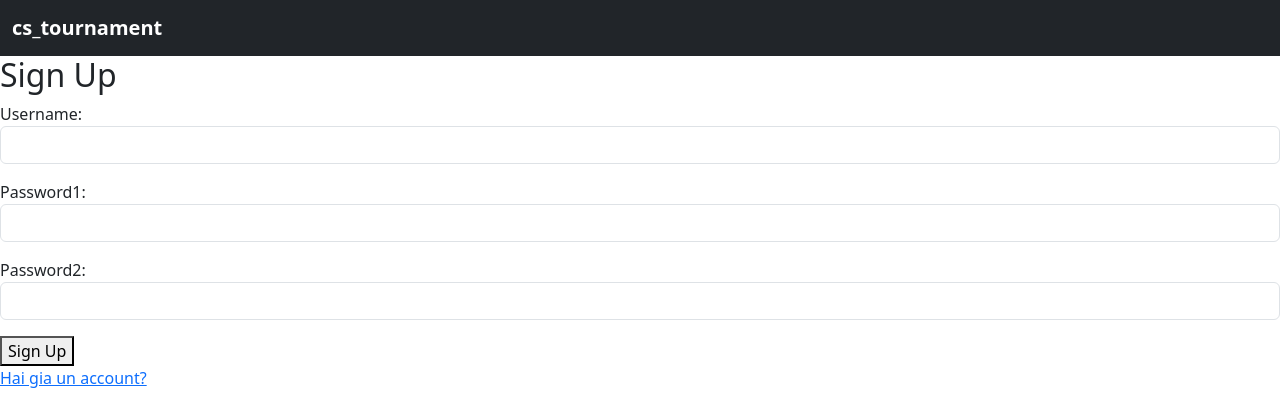
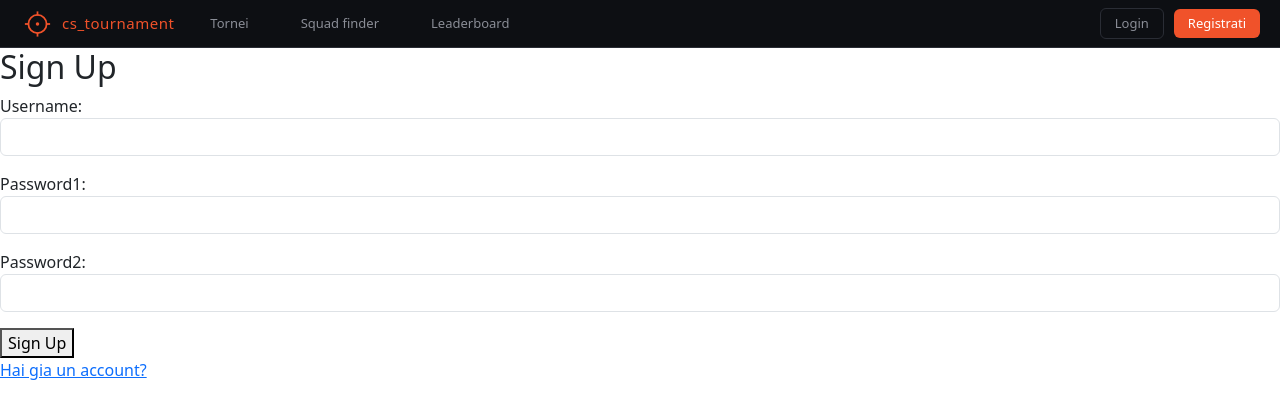
Before and after one commit to Fedez0/cs_tournamet, a Django app: page /signup/ in a window 1280 px wide. Shown: the top 420 px of the page. Run offline with Django 5.2, Linux system fonts and the light colour scheme.

Commit message:
Refactor header and home page templates; update navigation and user authentication links. Add logo SVG and favicon. Create new HTML templates for squad management and squad finder with corresponding styles.

```diff
--- a/config/settings.py
+++ b/config/settings.py
@@ -122,5 +122,8 @@ USE_TZ = True
 # https://docs.djangoproject.com/en/6.0/howto/static-files/
 
 STATIC_URL = 'static/'
+STATIC_ROOT = BASE_DIR / 'static'
+STATICFILES_DIRS = [BASE_DIR / 'static']   # dove tieni i file durante lo sviluppo
+STATIC_ROOT = BASE_DIR / 'staticfiles'     # output di collectstatic (produzione)
 MEDIA_URL = '/media/'
 MEDIA_ROOT = BASE_DIR / 'media'
--- a/core/templates/base.html
+++ b/core/templates/base.html
@@ -4,7 +4,70 @@
     <meta charset="UTF-8">
     <meta name="viewport" content="width=device-width, initial-scale=1">
     <title>cs_tournament</title>
+    {% load static %}
+    <link rel="icon" href="{% static 'favicon.ico' %}" type="image/x-icon">
     <link href="https://cdn.jsdelivr.net/npm/bootstrap@5.3.8/dist/css/bootstrap.min.css" rel="stylesheet" integrity="sha384-sRIl4kxILFvY47J16cr9ZwB07vP4J8+LH7qKQnuqkuIAvNWLzeN8tE5YBujZqJLB" crossorigin="anonymous">
+    <link rel="stylesheet" href="https://cdn.jsdelivr.net/npm/bootstrap-icons@1.13.1/font/bootstrap-icons.min.css">
+    <style>
+    .mock { background:#111318; border-radius:12px; overflow:hidden; font-family:var(--font-sans); color:#e2e2e2; }
+    .nav { background:#0d0f13; border-bottom:0.5px solid #2a2d35; padding:0 20px; height:48px; display:flex; align-items:center; gap:20px; }
+    .nav-logo { color:#f0522a; font-weight:500; font-size:15px; letter-spacing:.5px; }
+    .nav-link { font-size:13px; color:#8a8d96; cursor:pointer; }
+    .nav-link.active { color:#e2e2e2; }
+    .nav-right { margin-left:auto; display:flex; gap:10px; align-items:center; }
+    .btn-primary {
+        background:#f0522a;
+        color:#fff;
+        border:none;
+        border-radius:6px;
+        padding:5px 14px;
+        font-size:13px;
+        cursor:pointer;
+        font-weight:500;
+        text-decoration: none;
+    }
+    .btn-ghost { background:transparent; text-decoration: none;color:#8a8d96; border:0.5px solid #2a2d35; border-radius:6px; padding:5px 14px; font-size:13px; cursor:pointer; }
+    .hero { background:#0d0f13; padding:28px 20px 24px; border-bottom:0.5px solid #2a2d35; }
+    .hero h1 { font-size:22px; font-weight:500; color:#fff; margin:0 0 6px; }
+    .hero p { font-size:13px; color:#8a8d96; margin:0 0 16px; }
+    .hero-btns { display:flex; gap:10px; }
+    .section { padding:20px; }
+    .section-header { display:flex; align-items:center; justify-content:space-between; margin-bottom:14px; }
+    .section-title { font-size:14px; font-weight:500; color:#e2e2e2; margin:0; }
+    .see-all { font-size:12px; color:#f0522a; cursor:pointer; }
+    .cards { display:grid; grid-template-columns:1fr 1fr; gap:10px; }
+    .card { background:#1a1d24; border:0.5px solid #2a2d35; border-radius:8px; padding:14px; }
+    .card-top { display:flex; align-items:center; justify-content:space-between; margin-bottom:10px; }
+    .card-name { font-size:14px; font-weight:500; color:#e2e2e2; }
+    .badge { font-size:11px; padding:2px 8px; border-radius:4px; font-weight:500; }
+    .badge-open { background:#0f3d1e; color:#4caf74; }
+    .badge-soon { background:#3d2a0a; color:#f0a030; }
+    .badge-closed { background:#2a1a1a; color:#e24b4a; }
+    .card-meta { display:flex; flex-direction:column; gap:5px; }
+    .meta-row { display:flex; align-items:center; gap:6px; font-size:12px; color:#8a8d96; }
+    .meta-row i { font-size:14px; }
+    .card-footer { border-top:0.5px solid #2a2d35; margin-top:12px; padding-top:10px; display:flex; align-items:center; justify-content:space-between; }
+    .prize { font-size:13px; color:#f0a030; font-weight:500; }
+    .btn-sm { font-size:12px; padding:4px 12px; border-radius:5px; cursor:pointer; border:none; font-weight:500; }
+    .btn-join { background:#f0522a; color:#fff; }
+    .btn-full { background:#2a2d35; color:#8a8d96; }
+    .divider { height:0.5px; background:#2a2d35; margin:0 20px; }
+    .stats-row { display:grid; grid-template-columns:1fr 1fr 1fr; gap:10px; padding:16px 20px; }
+    .stat { background:#1a1d24; border:0.5px solid #2a2d35; border-radius:8px; padding:12px; text-align:center; }
+    .stat-num { font-size:20px; font-weight:500; color:#f0522a; }
+    .stat-label { font-size:11px; color:#8a8d96; margin-top:2px; }
+    .nav-logo {
+    display: flex;
+    align-items: center;
+    text-decoration: none !important;
+    }
+
+    .logo-img {
+    height: 28px;       /* altezza fissa, si adatta alla navbar di 48px */
+    width: auto;        /* mantiene le proporzioni */
+    object-fit: contain;
+    }
+    </style>
 </head>
 <body class="d-flex flex-column min-vh-100">
     {% include "components/header.html" %}
--- a/core/templates/components/header.html
+++ b/core/templates/components/header.html
@@ -1,13 +1,24 @@
-<nav class="navbar navbar-dark bg-dark">
+<div class="nav">
+    <a href='/'class="nav-logo">
 
-        <div class="container-fluid">
+      <img src="/media/website/logo.svg" alt="cs_tournament" class="logo-img"/>
+      cs_tournament
 
-            <a class="navbar-brand fw-bold" href="/">
+    </a>
 
-                cs_tournament
+    <a href="/tournaments/list/" class="nav-link"> Tornei </a>
+    <span class="nav-link">Squad finder</span>
+    <span class="nav-link">Leaderboard</span>
 
-            </a>
-
-        </div>
-
-    </nav>
+    <div class="nav-right">
+        {% if user.is_authenticated %}
+            <a href="/logout/" class="btn-ghost" > <svg xmlns="http://www.w3.org/2000/svg" width="16" height="16" fill="currentColor" class="bi bi-box-arrow-right" viewBox="0 0 16 16">
+  <path fill-rule="evenodd" d="M10 12.5a.5.5 0 0 1-.5.5h-8a.5.5 0 0 1-.5-.5v-9a.5.5 0 0 1 .5-.5h8a.5.5 0 0 1 .5.5v2a.5.5 0 0 0 1 0v-2A1.5 1.5 0 0 0 9.5 2h-8A1.5 1.5 0 0 0 0 3.5v9A1.5 1.5 0 0 0 1.5 14h8a1.5 1.5 0 0 0 1.5-1.5v-2a.5.5 0 0 0-1 0z"/>
+  <path fill-rule="evenodd" d="M15.854 8.354a.5.5 0 0 0 0-.708l-3-3a.5.5 0 0 0-.708.708L14.293 7.5H5.5a.5.5 0 0 0 0 1h8.793l-2.147 2.146a.5.5 0 0 0 .708.708z"/>
+</svg> Logout</a>
+        {% else %}
+            <a href="/login/" class="btn-ghost">Login</a>
+            <a href="/signup/" class="btn-primary">Registrati </a>
+        {% endif %}
+    </div>
+</div>
--- a/core/templates/home/index.html
+++ b/core/templates/home/index.html
@@ -5,7 +5,7 @@
 {% block content %}
     {% if user.is_authenticated %}
         <h1>Bentornato {{ user.username }}!</h1>
-        <a href="/logout/">Logout</a>
+
         {% if team is not None %}
             <a href="/teams/list/">Visualizza Squadra</a>
         {% else %}
@@ -13,7 +13,6 @@
         {% endif %}
         <a href="/profile/">View Profile</a>
         <a href="/tournaments/create/">Crea torneo</a>
-        <a href="/tournaments/list/">Vedi i tornei </a>
 
     {% else %}
         <h1>Devi autenticarti!</h1>
```
Also changed, not shown: test/homepage ideale.html (added, +144 -0 lines), test/squad manage ideale.html (added, +135 -0 lines), test/squadfinder ideale.html (added, +85 -0 lines), db.sqlite3, media/website/logo.svg (added), static/favicon.ico (added).
